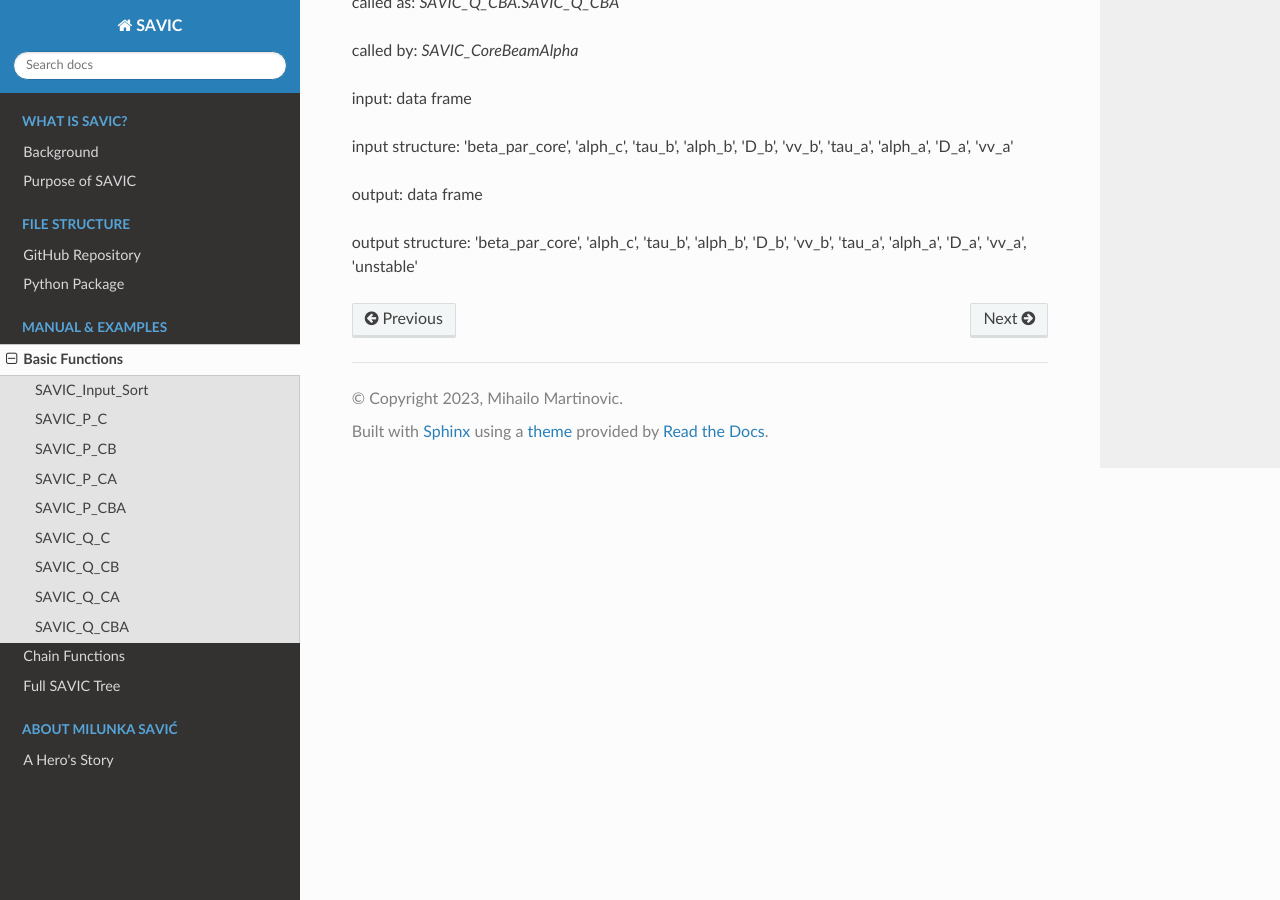
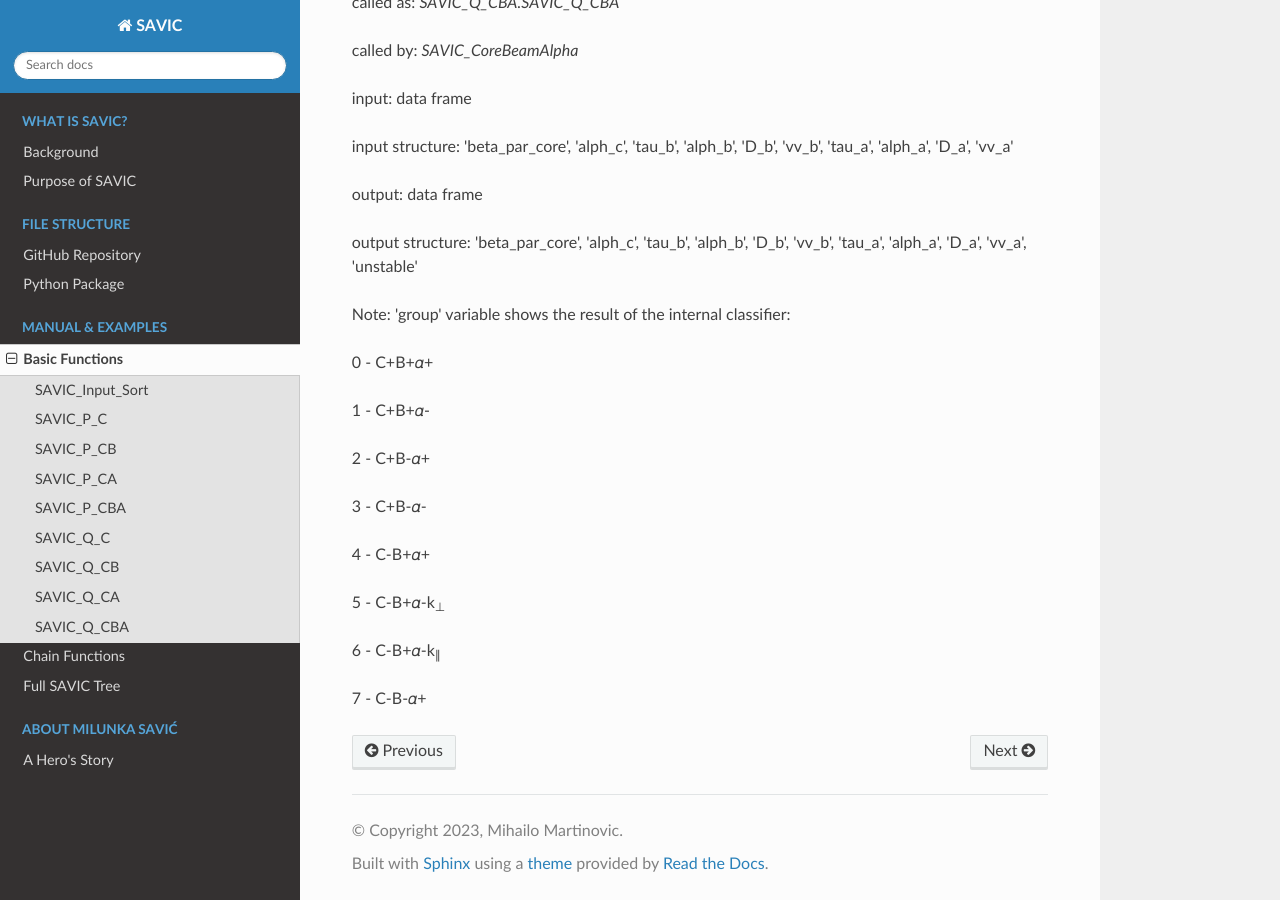
Before and after one commit to MihailoMartinovic/SAVIC, a Sphinx documentation site: the page built from docs/03-functions-base.rst, in a window 1280 px wide and 900 px high, scrolled down 4153 px. Built offline with Sphinx 7.4.7 and the Read the Docs theme 2.0.0, drawn with Linux system fonts in a browser that asks for light colours.

Commit message:
Update 03-functions-base.rst

```diff
--- a/docs/03-functions-base.rst
+++ b/docs/03-functions-base.rst
@@ -189,3 +189,21 @@ input structure:   'beta_par_core', 'alph_c', 'tau_b', 'alph_b', 'D_b', 'vv_b',
 output:            data frame
 
 output structure:  'beta_par_core', 'alph_c', 'tau_b', 'alph_b', 'D_b', 'vv_b', 'tau_a', 'alph_a', 'D_a', 'vv_a', 'unstable'
+
+Note: 'group' variable shows the result of the internal classifier:
+
+0 - C+B+𝛼+
+
+1 - C+B+𝛼-
+
+2 - C+B-𝛼+
+
+3 - C+B-𝛼-
+
+4 - C-B+𝛼+
+
+5 - C-B+𝛼-k\ :sub:`⊥`\
+
+6 - C-B+𝛼-k\ :sub:`∥`\
+
+7 - C-B-𝛼+
```
